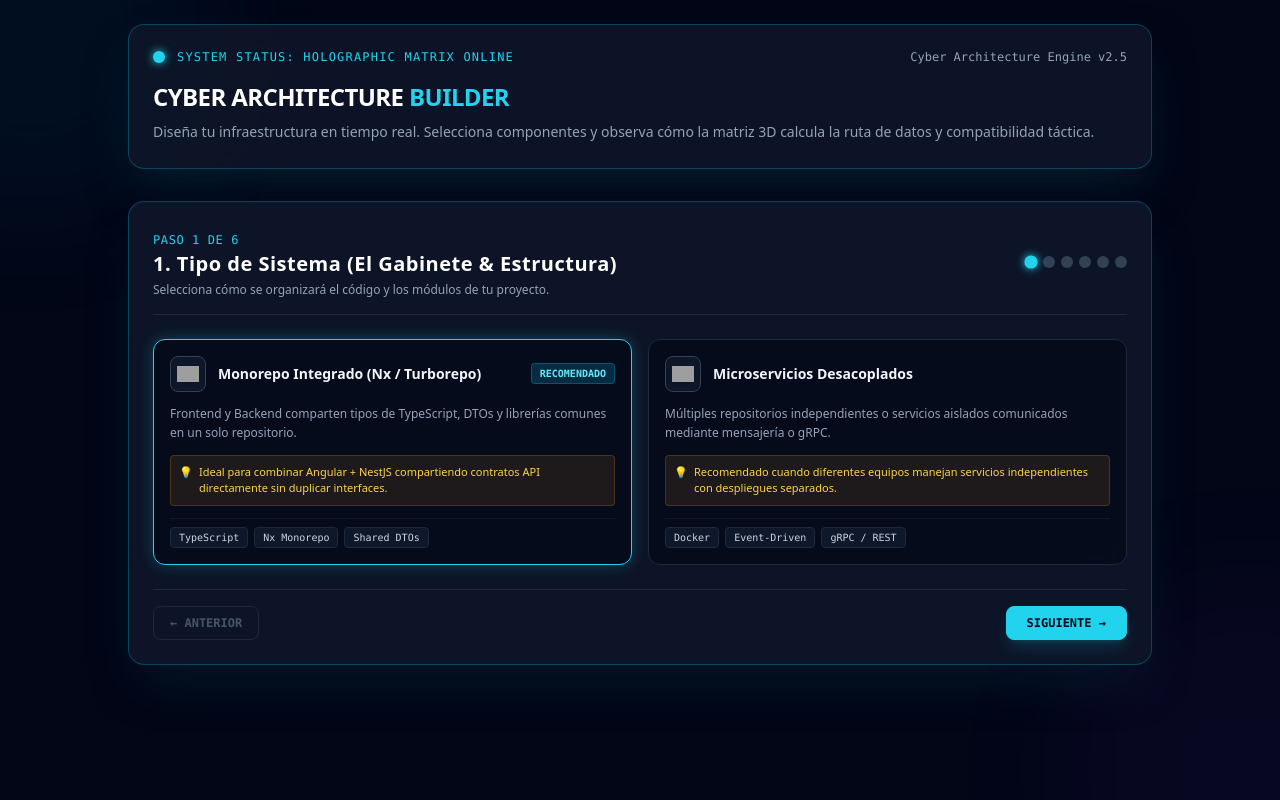
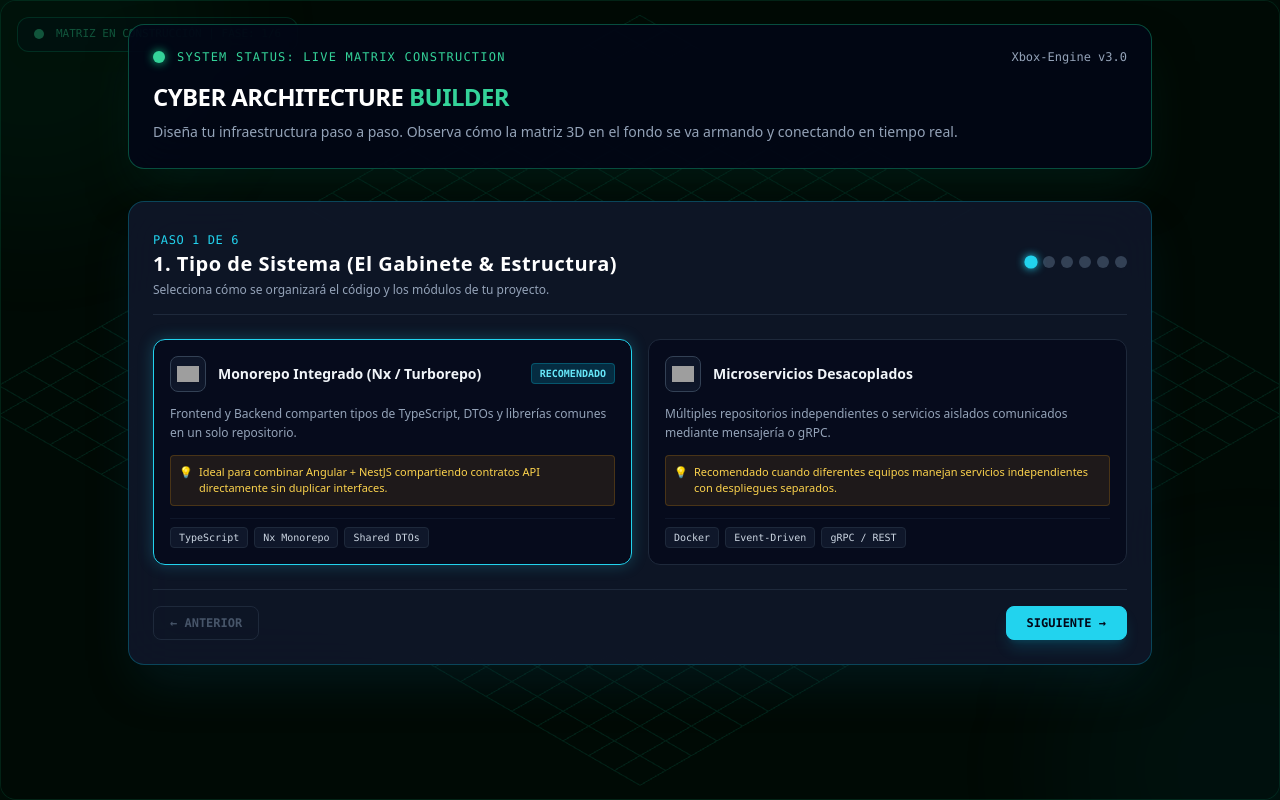
Before and after one commit to CiaranEaton/arch-isometric-sim, an Angular app: page / in a window 1280 px wide. Built offline with nearby package versions, Linux system fonts and the light colour scheme; grey boxes are pictures that could not be loaded.

Commit message:
feat: construir arquitectura 3D progresivamente segun el paso del wizard

```diff
--- a/src/app/app.ts
+++ b/src/app/app.ts
@@ -8,88 +8,98 @@ import { ArchitectureWizardComponent, ArchitectureSelection } from './components
   standalone: true,
   imports: [CommonModule, IsometricCanvasComponent, ArchitectureWizardComponent],
   template: `
-    <main class="min-h-screen bg-[#020617] text-slate-100 flex flex-col items-center justify-start p-6 relative overflow-hidden font-sans gap-8">
+    <main class="min-h-screen bg-[#010b06] text-slate-100 flex flex-col items-center justify-start p-6 relative overflow-hidden font-sans gap-8">
 
-      <!-- Efectos de luz cyberpunk de fondo -->
-      <div class="absolute -top-40 -left-40 w-96 h-96 bg-cyan-500/10 rounded-full blur-3xl pointer-events-none animate-pulse"></div>
-      <div class="absolute -bottom-40 -right-40 w-96 h-96 bg-purple-600/10 rounded-full blur-3xl pointer-events-none animate-pulse"></div>
+      <!-- MATRIZ 3D DE FONDO: Construcción progresiva en tiempo real -->
+      <div class="absolute inset-0 z-0 opacity-35 pointer-events-none transition-all duration-1000">
+        <app-isometric-canvas
+          [architecture]="currentSelection"
+          [currentStep]="activeWizardStep"
+          [isFinalView]="isBuilt">
+        </app-isometric-canvas>
+      </div>
+
+      <!-- Efectos de luz ambiental -->
+      <div class="absolute -top-40 -left-40 w-96 h-96 bg-emerald-500/10 rounded-full blur-3xl pointer-events-none animate-pulse"></div>
+      <div class="absolute -bottom-40 -right-40 w-96 h-96 bg-cyan-600/10 rounded-full blur-3xl pointer-events-none animate-pulse"></div>
 
       <!-- Header principal -->
-      <div class="relative z-10 max-w-5xl w-full bg-slate-900/85 backdrop-blur-xl border border-cyan-500/30 rounded-2xl p-6 shadow-2xl shadow-cyan-950/50 transition-all duration-500">
+      <div class="relative z-10 max-w-5xl w-full bg-slate-950/85 backdrop-blur-xl border border-emerald-500/40 rounded-2xl p-6 shadow-2xl shadow-emerald-950/50 transition-all duration-500">
         <div class="flex items-center justify-between mb-4">
           <div class="flex items-center gap-3">
-            <div class="w-3 h-3 rounded-full bg-cyan-400 animate-ping shadow-[0_0_10px_#22d3ee]"></div>
-            <span class="text-xs uppercase tracking-widest text-cyan-400 font-mono">System Status: Holographic Matrix Online</span>
+            <div class="w-3 h-3 rounded-full bg-emerald-400 animate-ping shadow-[0_0_10px_#10b981]"></div>
+            <span class="text-xs uppercase tracking-widest text-emerald-400 font-mono">System Status: Live Matrix Construction</span>
           </div>
-          <span class="text-xs text-slate-400 font-mono">Cyber Architecture Engine v2.5</span>
+          <span class="text-xs text-slate-400 font-mono">Xbox-Engine v3.0</span>
         </div>
 
         <h1 class="text-2xl font-extrabold tracking-tight text-white mb-2">
-          CYBER ARCHITECTURE <span class="text-cyan-400">BUILDER</span>
+          CYBER ARCHITECTURE <span class="text-emerald-400">BUILDER</span>
         </h1>
 
         <p class="text-slate-400 text-sm leading-relaxed">
-          Diseña tu infraestructura en tiempo real. Selecciona componentes y observa cómo la matriz 3D calcula la ruta de datos y compatibilidad táctica.
+          Diseña tu infraestructura paso a paso. Observa cómo la matriz 3D en el fondo se va armando y conectando en tiempo real.
         </p>
       </div>
 
-      <!-- FASE 1: Wizard Interactivo con Vista Previa -->
+      <!-- WIZARD -->
       <div *ngIf="!isBuilt" class="relative z-10 max-w-5xl w-full transition-all duration-700 transform">
-        <app-architecture-wizard (architectureComplete)="onArchitectureSelected($event)"></app-architecture-wizard>
+        <app-architecture-wizard
+          (stepChange)="onStepChange($event)"
+          (selectionChange)="onSelectionUpdate($event)"
+          (architectureComplete)="onArchitectureSelected($event)">
+        </app-architecture-wizard>
       </div>
 
-      <!-- FASE 2: Pantalla de Zoom / Despliegue 3D Completo con HUD Laterales -->
-      <div *ngIf="isBuilt" class="relative z-10 max-w-6xl w-full flex flex-col gap-6 animate-fade-in transition-all duration-700 transform scale-100">
+      <!-- PANTALLA TÁCTICA FINAL (Zoom completo + HUDs) -->
+      <div *ngIf="isBuilt" class="relative z-10 max-w-6xl w-full flex flex-col gap-6 transition-all duration-1000 ease-in-out transform scale-100 opacity-100 animate-fade-in">
 
-        <!-- Barra de Estado Superior -->
-        <div class="bg-slate-900/90 border border-emerald-500/40 p-4 rounded-xl flex flex-wrap items-center justify-between font-mono text-xs shadow-xl backdrop-blur-md">
+        <div class="bg-slate-950/95 border border-emerald-500/50 p-4 rounded-xl flex flex-wrap items-center justify-between font-mono text-xs shadow-xl backdrop-blur-md">
           <div class="flex items-center gap-3">
             <span class="w-2.5 h-2.5 rounded-full bg-emerald-400 animate-pulse"></span>
             <span class="text-emerald-400 font-bold">MATRIZ DESPLEGADA: {{ selectedArchitecture?.architectureType?.toUpperCase() }}</span>
           </div>
-          <button (click)="resetBuilder()" class="px-3 py-1 bg-slate-800 hover:bg-slate-700 text-cyan-400 border border-cyan-500/30 rounded-lg transition-all text-[11px] cursor-pointer">
+          <button (click)="resetBuilder()" class="px-3 py-1 bg-slate-900 hover:bg-slate-800 text-emerald-400 border border-emerald-500/30 rounded-lg transition-all text-[11px] cursor-pointer shadow-[0_0_10px_rgba(16,185,129,0.2)]">
             ⚙️ RECONFIGURAR STACK
           </button>
         </div>
 
-        <!-- Layout Principal: Canvas 3D + Paneles HUD Laterales -->
         <div class="grid grid-cols-1 lg:grid-cols-4 gap-6">
-
-          <!-- Panel Izquierdo: Resumen de Cliente y Seguridad -->
           <div class="flex flex-col gap-4">
-            <div class="bg-slate-900/80 backdrop-blur-md border border-cyan-500/30 p-4 rounded-xl shadow-lg">
-              <span class="text-[10px] font-mono text-cyan-400 uppercase tracking-widest">01. Capa Cliente</span>
+            <div class="bg-slate-950/90 backdrop-blur-md border border-emerald-500/30 p-4 rounded-xl shadow-lg">
+              <span class="text-[10px] font-mono text-emerald-400 uppercase tracking-widest">01. Capa Cliente</span>
               <h3 class="font-bold text-white text-sm mt-1">{{ selectedArchitecture?.frontend | uppercase }}</h3>
               <p class="text-xs text-slate-400 mt-2 leading-relaxed">Interfaz modular de alto rendimiento con renderizado acelerado por GPU.</p>
             </div>
 
-            <div class="bg-slate-900/80 backdrop-blur-md border border-orange-500/30 p-4 rounded-xl shadow-lg">
+            <div class="bg-slate-950/90 backdrop-blur-md border border-orange-500/30 p-4 rounded-xl shadow-lg">
               <span class="text-[10px] font-mono text-orange-400 uppercase tracking-widest">02. Seguridad & Auth</span>
               <h3 class="font-bold text-white text-sm mt-1">{{ selectedArchitecture?.auth | uppercase }}</h3>
               <p class="text-xs text-slate-400 mt-2 leading-relaxed">Gestión de identidad cifrada con tokens JWT y sesiones seguras.</p>
             </div>
           </div>
 
-          <!-- Centro: El Motor 3D Isométrico (Ocupa 2 columnas) -->
           <div class="lg:col-span-2">
-            <app-isometric-canvas [architecture]="selectedArchitecture"></app-isometric-canvas>
+            <app-isometric-canvas
+              [architecture]="selectedArchitecture"
+              [currentStep]="activeWizardStep"
+              [isFinalView]="isBuilt">
+            </app-isometric-canvas>
           </div>
 
-          <!-- Panel Derecho: Backend, Base de Datos y DevOps -->
           <div class="flex flex-col gap-4">
-            <div class="bg-slate-900/80 backdrop-blur-md border border-rose-500/30 p-4 rounded-xl shadow-lg">
+            <div class="bg-slate-950/90 backdrop-blur-md border border-rose-500/30 p-4 rounded-xl shadow-lg">
               <span class="text-[10px] font-mono text-rose-400 uppercase tracking-widest">03. Backend Core</span>
               <h3 class="font-bold text-white text-sm mt-1">{{ selectedArchitecture?.backend | uppercase }}</h3>
               <p class="text-xs text-slate-400 mt-2 leading-relaxed">Servidor modular basado en TypeScript con inyección de dependencias.</p>
             </div>
 
-            <div class="bg-slate-900/80 backdrop-blur-md border border-emerald-500/30 p-4 rounded-xl shadow-lg">
+            <div class="bg-slate-950/90 backdrop-blur-md border border-emerald-500/30 p-4 rounded-xl shadow-lg">
               <span class="text-[10px] font-mono text-emerald-400 uppercase tracking-widest">04. Almacenamiento & Cloud</span>
               <h3 class="font-bold text-white text-sm mt-1">{{ selectedArchitecture?.database | uppercase }}</h3>
               <p class="text-xs text-slate-400 mt-2 leading-relaxed">Base de datos transaccional con sincronización de datos en tiempo real.</p>
             </div>
           </div>
-
         </div>
 
       </div>
@@ -99,15 +109,35 @@ import { ArchitectureWizardComponent, ArchitectureSelection } from './components
 })
 export class App {
   title = 'arch-isometric-sim';
+  activeWizardStep = 0;
+
+  currentSelection: ArchitectureSelection = {
+    architectureType: 'monorepo',
+    frontend: 'angular',
+    backend: 'nestjs',
+    database: 'supabase_postgres',
+    auth: 'aws_cognito',
+    devops: 'docker_k8s'
+  };
+
   selectedArchitecture: ArchitectureSelection | null = null;
   isBuilt = false;
 
+  onStepChange(step: number): void {
+    this.activeWizardStep = step;
+  }
+
+  onSelectionUpdate(selection: ArchitectureSelection): void {
+    this.currentSelection = { ...selection };
+  }
+
   onArchitectureSelected(selection: ArchitectureSelection): void {
     this.selectedArchitecture = selection;
-    this.isBuilt = true; // Activa el zoom/transición hacia el canvas completo
+    this.isBuilt = true;
   }
 
   resetBuilder(): void {
     this.isBuilt = false;
+    this.activeWizardStep = 0;
   }
 }
--- a/src/app/components/isometric-canvas/isometric-canvas.ts
+++ b/src/app/components/isometric-canvas/isometric-canvas.ts
@@ -9,6 +9,7 @@ interface Node3D {
   label: string;
   color: number;
   position: THREE.Vector3;
+  stepUnlock: number; // Paso en el que se desbloquea y aparece
   mesh?: THREE.Mesh;
 }
 
@@ -17,13 +18,13 @@ interface Node3D {
   standalone: true,
   imports: [CommonModule],
   template: `
-    <div class="relative w-full h-[520px] bg-slate-950 border border-cyan-500/40 rounded-2xl overflow-hidden shadow-2xl shadow-cyan-950/60">
+    <div class="relative w-full h-full min-h-[500px] bg-[#010b06] border border-emerald-500/40 rounded-2xl overflow-hidden shadow-[0_0_30px_rgba(16,185,129,0.15)]">
       <div #canvasContainer class="w-full h-full cursor-grab active:cursor-grabbing"></div>
 
-      <!-- HUD Táctico en el Canvas -->
-      <div class="absolute top-3 left-3 bg-slate-900/90 backdrop-blur-md border border-cyan-500/30 px-3 py-1.5 rounded-lg font-mono text-[10px] text-cyan-400 flex items-center gap-2 pointer-events-none shadow-lg">
-        <span class="w-2 h-2 rounded-full bg-cyan-400 animate-ping"></span>
-        <span>HOLO-GRID 3D ACTIVE | 6 NODES ONLINE</span>
+      <!-- HUD Táctico de Construcción Progresiva -->
+      <div class="absolute top-4 left-4 bg-slate-950/80 backdrop-blur-md border border-emerald-500/50 px-4 py-2 rounded-xl font-mono text-[11px] text-emerald-400 flex items-center gap-3 shadow-lg pointer-events-none">
+        <span class="w-2.5 h-2.5 rounded-full bg-emerald-400 animate-ping"></span>
+        <span>MATRIZ EN CONSTRUCCIÓN | FASE: {{ currentStep + 1 }}/6</span>
       </div>
     </div>
   `
@@ -31,6 +32,8 @@ interface Node3D {
 export class IsometricCanvasComponent implements OnInit, OnDestroy, OnChanges {
   @ViewChild('canvasContainer', { static: true }) container!: ElementRef;
   @Input() architecture: ArchitectureSelection | null = null;
+  @Input() currentStep: number = 0;
+  @Input() isFinalView: boolean = false; // Indica si ya se dio clic en "Construir" para vista total
 
   private scene!: THREE.Scene;
   private camera!: THREE.OrthographicCamera;
@@ -41,18 +44,19 @@ export class IsometricCanvasComponent implements OnInit, OnDestroy, OnChanges {
   private cablesGroup = new THREE.Group();
   private pulses: { mesh: THREE.Mesh; curve: THREE.CatmullRomCurve3; progress: number; speed: number }[] = [];
 
+  private targetCameraPos = new THREE.Vector3(20, 20, 20);
+
   ngOnInit(): void {
     this.initThree();
     this.createGrid();
-    if (this.architecture) {
-      this.buildArchitecture3D();
-    }
+    this.buildArchitecture3D();
     this.animate();
   }
 
   ngOnChanges(changes: SimpleChanges): void {
-    if (changes['architecture'] && this.scene) {
+    if ((changes['architecture'] || changes['currentStep'] || changes['isFinalView']) && this.scene) {
       this.buildArchitecture3D();
+      this.updateCameraTargetForStep();
     }
   }
 
@@ -70,7 +74,7 @@ export class IsometricCanvasComponent implements OnInit, OnDestroy, OnChanges {
     const height = this.container.nativeElement.clientHeight;
 
     this.scene = new THREE.Scene();
-    this.scene.background = new THREE.Color('#020617');
+    this.scene.background = new THREE.Color('#010b06');
 
     const aspect = width / height;
     const d = 11;
@@ -83,15 +87,14 @@ export class IsometricCanvasComponent implements OnInit, OnDestroy, OnChanges {
     this.renderer.setPixelRatio(Math.min(window.devicePixelRatio, 2));
     this.container.nativeElement.appendChild(this.renderer.domElement);
 
-    // Iluminación neón inmersiva
-    const ambientLight = new THREE.AmbientLight(0xffffff, 0.8);
+    const ambientLight = new THREE.AmbientLight(0xffffff, 0.7);
     this.scene.add(ambientLight);
 
-    const dirLight1 = new THREE.DirectionalLight(0x22d3ee, 1.8);
+    const dirLight1 = new THREE.DirectionalLight(0x10b981, 1.8);
     dirLight1.position.set(15, 25, 15);
     this.scene.add(dirLight1);
 
-    const dirLight2 = new THREE.DirectionalLight(0xa855f7, 1.2);
+    const dirLight2 = new THREE.DirectionalLight(0x22d3ee, 1.2);
     dirLight2.position.set(-15, 15, -15);
     this.scene.add(dirLight2);
 
@@ -100,9 +103,27 @@ export class IsometricCanvasComponent implements OnInit, OnDestroy, OnChanges {
   }
 
   private createGrid(): void {
-    const gridHelper = new THREE.GridHelper(24, 24, 0x22d3ee, 0x1e293b);
+    const gridHelper = new THREE.GridHelper(26, 26, 0x10b981, 0x064e3b);
     gridHelper.position.y = -0.01;
     this.scene.add(gridHelper);
+  }
+
+  private updateCameraTargetForStep(): void {
+    if (this.isFinalView) {
+      this.targetCameraPos.set(22, 25, 22);
+      return;
+    }
+
+    // Mover la cámara sutilmente según el paso actual del wizard
+    switch (this.currentStep) {
+      case 0: this.targetCameraPos.set(12, 16, 18); break;
+      case 1: this.targetCameraPos.set(8, 15, 20); break; // Frontend
+      case 2: this.targetCameraPos.set(15, 18, 15); break; // Backend
+      case 3: this.targetCameraPos.set(22, 16, 12); break; // Database
+      case 4: this.targetCameraPos.set(10, 20, 22); break; // Auth
+      case 5: this.targetCameraPos.set(20, 22, 20); break; // DevOps
+      default: this.targetCameraPos.set(20, 20, 20);
+    }
   }
 
   private buildArchitecture3D(): void {
@@ -112,17 +133,19 @@ export class IsometricCanvasComponent implements OnInit, OnDestroy, OnChanges {
 
     if (!this.architecture) return;
 
-    // Ruta secuencial precisa
-    const nodesMap: Node3D[] = [
-      { id: 'frontend', role: 'CLIENTE', label: this.architecture.frontend.toUpperCase(), color: 0xef4444, position: new THREE.Vector3(-6, 0, 0) },
-      { id: 'auth', role: 'SEGURIDAD', label: this.architecture.auth.toUpperCase(), color: 0xf97316, position: new THREE.Vector3(-2, 0, -3.5) },
-      { id: 'backend', role: 'BACKEND', label: this.architecture.backend.toUpperCase(), color: 0xf43f5e, position: new THREE.Vector3(1, 0, 0) },
-      { id: 'database', role: 'DATABASE', label: this.architecture.database.toUpperCase(), color: 0x10b981, position: new THREE.Vector3(5, 0, 0) },
-      { id: 'devops', role: 'DEVOPS', label: this.architecture.devops.toUpperCase(), color: 0x0ea5e9, position: new THREE.Vector3(1, 0, 4.5) }
+    // Definición de nodos con su respectivo paso de desbloqueo en el wizard
+    const allNodes: Node3D[] = [
+      { id: 'frontend', role: 'CLIENTE', label: (this.architecture.frontend || 'ANGULAR').toUpperCase(), color: 0xef4444, position: new THREE.Vector3(-6, 0, 0), stepUnlock: 1 },
+      { id: 'backend', role: 'BACKEND', label: (this.architecture.backend || 'NESTJS').toUpperCase(), color: 0xf43f5e, position: new THREE.Vector3(1, 0, 0), stepUnlock: 2 },
+      { id: 'database', role: 'DATABASE', label: (this.architecture.database || 'SUPABASE').toUpperCase(), color: 0x10b981, position: new THREE.Vector3(5, 0, 0), stepUnlock: 3 },
+      { id: 'auth', role: 'SEGURIDAD', label: (this.architecture.auth || 'AWS').toUpperCase(), color: 0xf97316, position: new THREE.Vector3(-2, 0, -3.5), stepUnlock: 4 },
+      { id: 'devops', role: 'DEVOPS', label: (this.architecture.devops || 'DOCKER').toUpperCase(), color: 0x0ea5e9, position: new THREE.Vector3(1, 0, 4.5), stepUnlock: 5 }
     ];
 
-    // Crear cubos 3D con estilo de ítem flotante
-    nodesMap.forEach(node => {
+    // Filtrar nodos visibles según el paso actual (o mostrar todos si es la vista final)
+    const visibleNodes = allNodes.filter(node => this.isFinalView || this.currentStep >= node.stepUnlock);
+
+    visibleNodes.forEach(node => {
       const geometry = new THREE.BoxGeometry(2.2, 1.4, 2.2);
       const material = new THREE.MeshStandardMaterial({
         color: node.color,
@@ -135,21 +158,32 @@ export class IsometricCanvasComponent implements OnInit, OnDestroy, OnChanges {
       mesh.position.y = 0.7;
       node.mesh = mesh;
 
-      // Marco brillante
       const edges = new THREE.EdgesGeometry(geometry);
-      const lineMaterial = new THREE.LineBasicMaterial({ color: 0xffffff, linewidth: 2 });
+      const lineMaterial = new THREE.LineBasicMaterial({ color: 0x10b981, linewidth: 2 });
       const wireframe = new THREE.LineSegments(edges, lineMaterial);
       mesh.add(wireframe);
 
       this.nodesGroup.add(mesh);
     });
 
-    // Conectar cables de datos fluidos
-    this.connectNodes(nodesMap[0], nodesMap[1]);
-    this.connectNodes(nodesMap[0], nodesMap[2]);
-    this.connectNodes(nodesMap[1], nodesMap[2]);
-    this.connectNodes(nodesMap[2], nodesMap[3]);
-    this.connectNodes(nodesMap[2], nodesMap[4]);
+    // Conectar cables progresivamente conforme aparecen los nodos necesarios
+    const hasNode = (id: string) => visibleNodes.some(n => n.id === id);
+
+    if (hasNode('frontend') && hasNode('auth')) {
+      this.connectNodes(visibleNodes.find(n => n.id === 'frontend')!, visibleNodes.find(n => n.id === 'auth')!);
+    }
+    if (hasNode('frontend') && hasNode('backend')) {
+      this.connectNodes(visibleNodes.find(n => n.id === 'frontend')!, visibleNodes.find(n => n.id === 'backend')!);
+    }
+    if (hasNode('auth') && hasNode('backend')) {
+      this.connectNodes(visibleNodes.find(n => n.id === 'auth')!, visibleNodes.find(n => n.id === 'backend')!);
+    }
+    if (hasNode('backend') && hasNode('database')) {
+      this.connectNodes(visibleNodes.find(n => n.id === 'backend')!, visibleNodes.find(n => n.id === 'database')!);
+    }
+    if (hasNode('backend') && hasNode('devops')) {
+      this.connectNodes(visibleNodes.find(n => n.id === 'backend')!, visibleNodes.find(n => n.id === 'devops')!);
+    }
   }
 
   private connectNodes(nodeA: Node3D, nodeB: Node3D): void {
@@ -163,17 +197,16 @@ export class IsometricCanvasComponent implements OnInit, OnDestroy, OnChanges {
 
     const tubeGeometry = new THREE.TubeGeometry(curve, 32, 0.05, 8, false);
     const tubeMaterial = new THREE.MeshBasicMaterial({
-      color: 0x22d3ee,
+      color: 0x10b981,
       wireframe: true,
       transparent: true,
-      opacity: 0.3
+      opacity: 0.35
     });
     const tube = new THREE.Mesh(tubeGeometry, tubeMaterial);
     this.cablesGroup.add(tube);
 
-    // Pulso de energía viajero
     const pulseGeo = new THREE.SphereGeometry(0.15, 16, 16);
-    const pulseMat = new THREE.MeshBasicMaterial({ color: 0x38bdf8 });
+    const pulseMat = new THREE.MeshBasicMaterial({ color: 0x34d399 });
     const pulseMesh = new THREE.Mesh(pulseGeo, pulseMat);
 
     this.cablesGroup.add(pulseMesh);
@@ -189,13 +222,14 @@ export class IsometricCanvasComponent implements OnInit, OnDestroy, OnChanges {
   private animate = (): void => {
     this.animationFrameId = requestAnimationFrame(this.animate);
 
-    // Movimiento suave de flotación tipo ítem de videojuego
+    this.camera.position.lerp(this.targetCameraPos, 0.05);
+    this.camera.lookAt(0, 0, 0);
+
     this.nodesGroup.children.forEach((child, index) => {
       child.position.y = 0.7 + Math.sin(Date.now() * 0.0025 + index * 1.5) * 0.12;
-      child.rotation.y += 0.005; // Rotación sutil sobre su eje
+      child.rotation.y += 0.005;
     });
 
-    // Animar pulsos de datos
     this.pulses.forEach(p => {
       p.progress += p.speed;
       if (p.progress > 1) p.progress = 0;
```
